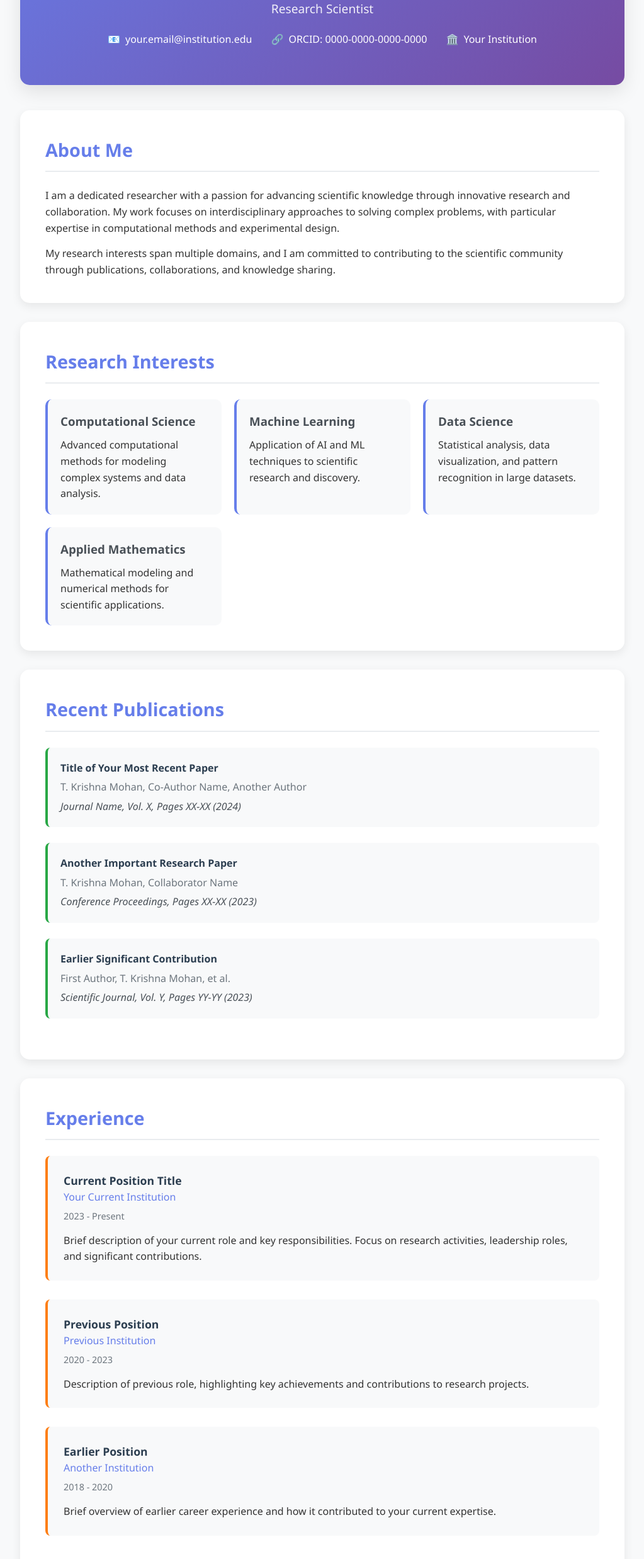
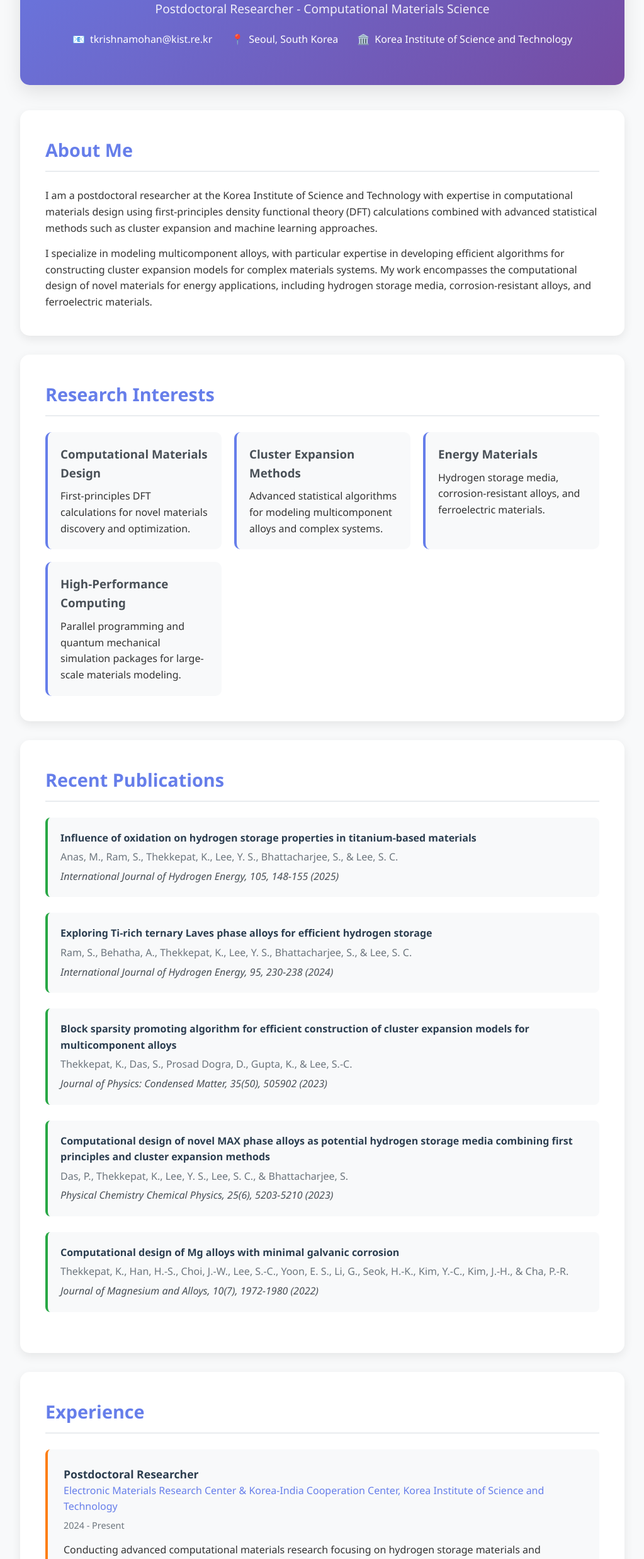
Before and after one commit to tkrishnamohan91/tkrishnamohan91.github.io, a plain HTML site: page index.html in a window 1280 px wide. Shown: the part 325-2800 px from the top of the page at 63% size, without its empty margins (128-1151 px from the left). Drawn offline with Linux system fonts and the light colour scheme.

Commit message:
Update index.html

```diff
--- a/index.html
+++ b/index.html
@@ -3,7 +3,7 @@
 <head>
     <meta charset="UTF-8">
     <meta name="viewport" content="width=device-width, initial-scale=1.0">
-    <title>T. Krishna Mohan - Scientific Profile</title>
+    <title>Krishnamohan Thekkepat - Scientific Profile</title>
     <style>
         * {
             margin: 0;
@@ -229,48 +229,48 @@
     <div class="container">
         <header>
             <div class="profile-photo">👨‍🔬</div>
-            <h1>T. Krishna Mohan</h1>
-            <p class="subtitle">Research Scientist</p>
+            <h1>Krishnamohan Thekkepat, Ph.D.</h1>
+            <p class="subtitle">Postdoctoral Researcher - Computational Materials Science</p>
             <div class="contact-info">
                 <div class="contact-item">
                     <span>📧</span>
-                    <span>your.email@institution.edu</span>
+                    <span>tkrishnamohan@kist.re.kr</span>
                 </div>
                 <div class="contact-item">
-                    <span>🔗</span>
-                    <span>ORCID: 0000-0000-0000-0000</span>
+                    <span>📍</span>
+                    <span>Seoul, South Korea</span>
                 </div>
                 <div class="contact-item">
                     <span>🏛️</span>
-                    <span>Your Institution</span>
+                    <span>Korea Institute of Science and Technology</span>
                 </div>
             </div>
         </header>
 
         <section class="section">
             <h2>About Me</h2>
-            <p>I am a dedicated researcher with a passion for advancing scientific knowledge through innovative research and collaboration. My work focuses on interdisciplinary approaches to solving complex problems, with particular expertise in computational methods and experimental design.</p>
-            <p style="margin-top: 15px;">My research interests span multiple domains, and I am committed to contributing to the scientific community through publications, collaborations, and knowledge sharing.</p>
+            <p>I am a postdoctoral researcher at the Korea Institute of Science and Technology with expertise in computational materials design using first-principles density functional theory (DFT) calculations combined with advanced statistical methods such as cluster expansion and machine learning approaches.</p>
+            <p style="margin-top: 15px;">I specialize in modeling multicomponent alloys, with particular expertise in developing efficient algorithms for constructing cluster expansion models for complex materials systems. My work encompasses the computational design of novel materials for energy applications, including hydrogen storage media, corrosion-resistant alloys, and ferroelectric materials.</p>
         </section>
 
         <section class="section">
             <h2>Research Interests</h2>
             <div class="research-interests">
                 <div class="interest-card">
-                    <h3>Computational Science</h3>
-                    <p>Advanced computational methods for modeling complex systems and data analysis.</p>
+                    <h3>Computational Materials Design</h3>
+                    <p>First-principles DFT calculations for novel materials discovery and optimization.</p>
                 </div>
                 <div class="interest-card">
-                    <h3>Machine Learning</h3>
-                    <p>Application of AI and ML techniques to scientific research and discovery.</p>
+                    <h3>Cluster Expansion Methods</h3>
+                    <p>Advanced statistical algorithms for modeling multicomponent alloys and complex systems.</p>
                 </div>
                 <div class="interest-card">
-                    <h3>Data Science</h3>
-                    <p>Statistical analysis, data visualization, and pattern recognition in large datasets.</p>
+                    <h3>Energy Materials</h3>
+                    <p>Hydrogen storage media, corrosion-resistant alloys, and ferroelectric materials.</p>
                 </div>
                 <div class="interest-card">
-                    <h3>Applied Mathematics</h3>
-                    <p>Mathematical modeling and numerical methods for scientific applications.</p>
+                    <h3>High-Performance Computing</h3>
+                    <p>Parallel programming and quantum mechanical simulation packages for large-scale materials modeling.</p>
                 </div>
             </div>
         </section>
@@ -278,41 +278,51 @@
         <section class="section">
             <h2>Recent Publications</h2>
             <div class="publication">
-                <div class="publication-title">Title of Your Most Recent Paper</div>
-                <div class="publication-authors">T. Krishna Mohan, Co-Author Name, Another Author</div>
-                <div class="publication-journal">Journal Name, Vol. X, Pages XX-XX (2024)</div>
+                <div class="publication-title">Influence of oxidation on hydrogen storage properties in titanium-based materials</div>
+                <div class="publication-authors">Anas, M., Ram, S., Thekkepat, K., Lee, Y. S., Bhattacharjee, S., & Lee, S. C.</div>
+                <div class="publication-journal">International Journal of Hydrogen Energy, 105, 148-155 (2025)</div>
             </div>
             <div class="publication">
-                <div class="publication-title">Another Important Research Paper</div>
-                <div class="publication-authors">T. Krishna Mohan, Collaborator Name</div>
-                <div class="publication-journal">Conference Proceedings, Pages XX-XX (2023)</div>
+                <div class="publication-title">Exploring Ti-rich ternary Laves phase alloys for efficient hydrogen storage</div>
+                <div class="publication-authors">Ram, S., Behatha, A., Thekkepat, K., Lee, Y. S., Bhattacharjee, S., & Lee, S. C.</div>
+                <div class="publication-journal">International Journal of Hydrogen Energy, 95, 230-238 (2024)</div>
             </div>
             <div class="publication">
-                <div class="publication-title">Earlier Significant Contribution</div>
-                <div class="publication-authors">First Author, T. Krishna Mohan, et al.</div>
-                <div class="publication-journal">Scientific Journal, Vol. Y, Pages YY-YY (2023)</div>
+                <div class="publication-title">Block sparsity promoting algorithm for efficient construction of cluster expansion models for multicomponent alloys</div>
+                <div class="publication-authors">Thekkepat, K., Das, S., Prosad Dogra, D., Gupta, K., & Lee, S.-C.</div>
+                <div class="publication-journal">Journal of Physics: Condensed Matter, 35(50), 505902 (2023)</div>
+            </div>
+            <div class="publication">
+                <div class="publication-title">Computational design of novel MAX phase alloys as potential hydrogen storage media combining first principles and cluster expansion methods</div>
+                <div class="publication-authors">Das, P., Thekkepat, K., Lee, Y. S., Lee, S. C., & Bhattacharjee, S.</div>
+                <div class="publication-journal">Physical Chemistry Chemical Physics, 25(6), 5203-5210 (2023)</div>
+            </div>
+            <div class="publication">
+                <div class="publication-title">Computational design of Mg alloys with minimal galvanic corrosion</div>
+                <div class="publication-authors">Thekkepat, K., Han, H.-S., Choi, J.-W., Lee, S.-C., Yoon, E. S., Li, G., Seok, H.-K., Kim, Y.-C., Kim, J.-H., & Cha, P.-R.</div>
+                <div class="publication-journal">Journal of Magnesium and Alloys, 10(7), 1972-1980 (2022)</div>
             </div>
         </section>
 
         <section class="section">
             <h2>Experience</h2>
             <div class="experience-item">
-                <div class="experience-title">Current Position Title</div>
-                <div class="experience-org">Your Current Institution</div>
-                <div class="experience-date">2023 - Present</div>
-                <p>Brief description of your current role and key responsibilities. Focus on research activities, leadership roles, and significant contributions.</p>
+                <div class="experience-title">Postdoctoral Researcher</div>
+                <div class="experience-org">Electronic Materials Research Center & Korea-India Cooperation Center, Korea Institute of Science and Technology</div>
+                <div class="experience-date">2024 - Present</div>
+                <p>Conducting advanced computational materials research focusing on hydrogen storage materials and multicomponent alloy design. Leading HPC research initiatives and developing novel algorithms for cluster expansion methods.</p>
             </div>
             <div class="experience-item">
-                <div class="experience-title">Previous Position</div>
-                <div class="experience-org">Previous Institution</div>
-                <div class="experience-date">2020 - 2023</div>
-                <p>Description of previous role, highlighting key achievements and contributions to research projects.</p>
+                <div class="experience-title">Research Trainee</div>
+                <div class="experience-org">Electronic Materials Research Centre, Korea Institute of Science and Technology</div>
+                <div class="experience-date">2016 - 2024</div>
+                <p>Pursued Integrative Ph.D. in Nanomaterials Science & Engineering while conducting research on computational design of materials for energy applications using DFT calculations and machine learning approaches.</p>
             </div>
             <div class="experience-item">
-                <div class="experience-title">Earlier Position</div>
-                <div class="experience-org">Another Institution</div>
-                <div class="experience-date">2018 - 2020</div>
-                <p>Brief overview of earlier career experience and how it contributed to your current expertise.</p>
+                <div class="experience-title">Research Associate</div>
+                <div class="experience-org">Indo-Korea Science and Technology Centre, Bangalore, India</div>
+                <div class="experience-date">2015 - 2016</div>
+                <p>Contributed to collaborative research projects between India and Korea, developing expertise in computational materials science and international research collaboration.</p>
             </div>
         </section>
 
@@ -320,30 +330,30 @@
             <h2>Skills & Expertise</h2>
             <div class="skills-grid">
                 <div class="skill-category">
-                    <h3>Programming</h3>
+                    <h3>Computational Methods</h3>
                     <div class="skill-tags">
-                        <span class="skill-tag">Python</span>
-                        <span class="skill-tag">R</span>
-                        <span class="skill-tag">MATLAB</span>
-                        <span class="skill-tag">C++</span>
+                        <span class="skill-tag">DFT</span>
+                        <span class="skill-tag">Cluster Expansion</span>
+                        <span class="skill-tag">Machine Learning</span>
+                        <span class="skill-tag">Statistical Methods</span>
                     </div>
                 </div>
                 <div class="skill-category">
-                    <h3>Tools & Frameworks</h3>
+                    <h3>Simulation Packages</h3>
                     <div class="skill-tags">
-                        <span class="skill-tag">TensorFlow</span>
-                        <span class="skill-tag">PyTorch</span>
-                        <span class="skill-tag">Jupyter</span>
-                        <span class="skill-tag">Git</span>
+                        <span class="skill-tag">Quantum ESPRESSO</span>
+                        <span class="skill-tag">VASP</span>
+                        <span class="skill-tag">ATAT</span>
+                        <span class="skill-tag">HPC Applications</span>
                     </div>
                 </div>
                 <div class="skill-category">
-                    <h3>Research Methods</h3>
+                    <h3>Research Areas</h3>
                     <div class="skill-tags">
-                        <span class="skill-tag">Statistical Analysis</span>
-                        <span class="skill-tag">Experimental Design</span>
-                        <span class="skill-tag">Data Mining</span>
-                        <span class="skill-tag">Visualization</span>
+                        <span class="skill-tag">Hydrogen Storage</span>
+                        <span class="skill-tag">Alloy Design</span>
+                        <span class="skill-tag">Corrosion Resistance</span>
+                        <span class="skill-tag">Ferroelectrics</span>
                     </div>
                 </div>
             </div>
@@ -351,12 +361,12 @@
 
         <section class="section">
             <h2>Contact & Links</h2>
-            <p>I'm always interested in collaborating on exciting research projects and discussing new ideas. Feel free to reach out!</p>
+            <p>I'm always interested in collaborating on computational materials research projects and discussing new ideas in hydrogen storage, alloy design, and high-performance computing applications. Feel free to reach out!</p>
             <div style="margin-top: 20px;">
-                <p><strong>Email:</strong> your.email@institution.edu</p>
-                <p><strong>Google Scholar:</strong> <a href="#" style="color: #667eea;">Your Google Scholar Profile</a></p>
-                <p><strong>ResearchGate:</strong> <a href="#" style="color: #667eea;">Your ResearchGate Profile</a></p>
-                <p><strong>LinkedIn:</strong> <a href="#" style="color: #667eea;">Your LinkedIn Profile</a></p>
+                <p><strong>Email:</strong> tkrishnamohan@kist.re.kr</p>
+                <p><strong>Address:</strong> 5, Hwarang-ro 14-gil, Seongbuk-gu, Seoul 02792, Republic of Korea</p>
+                <p><strong>Institution:</strong> Korea Institute of Science and Technology</p>
+                <p><strong>Google Scholar:</strong> <a href="#" style="color: #667eea;">View Publications</a></p>
             </div>
         </section>
 
```
